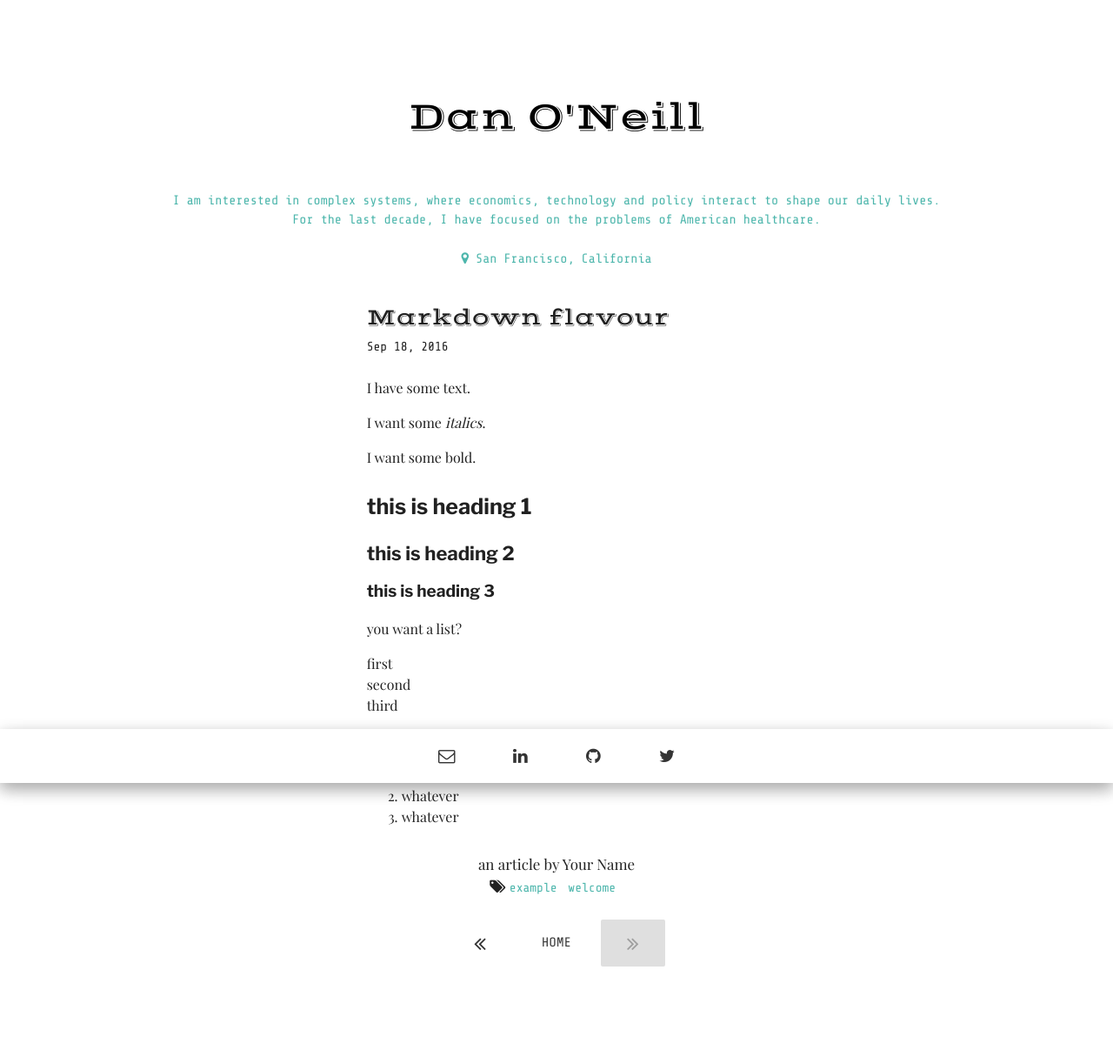
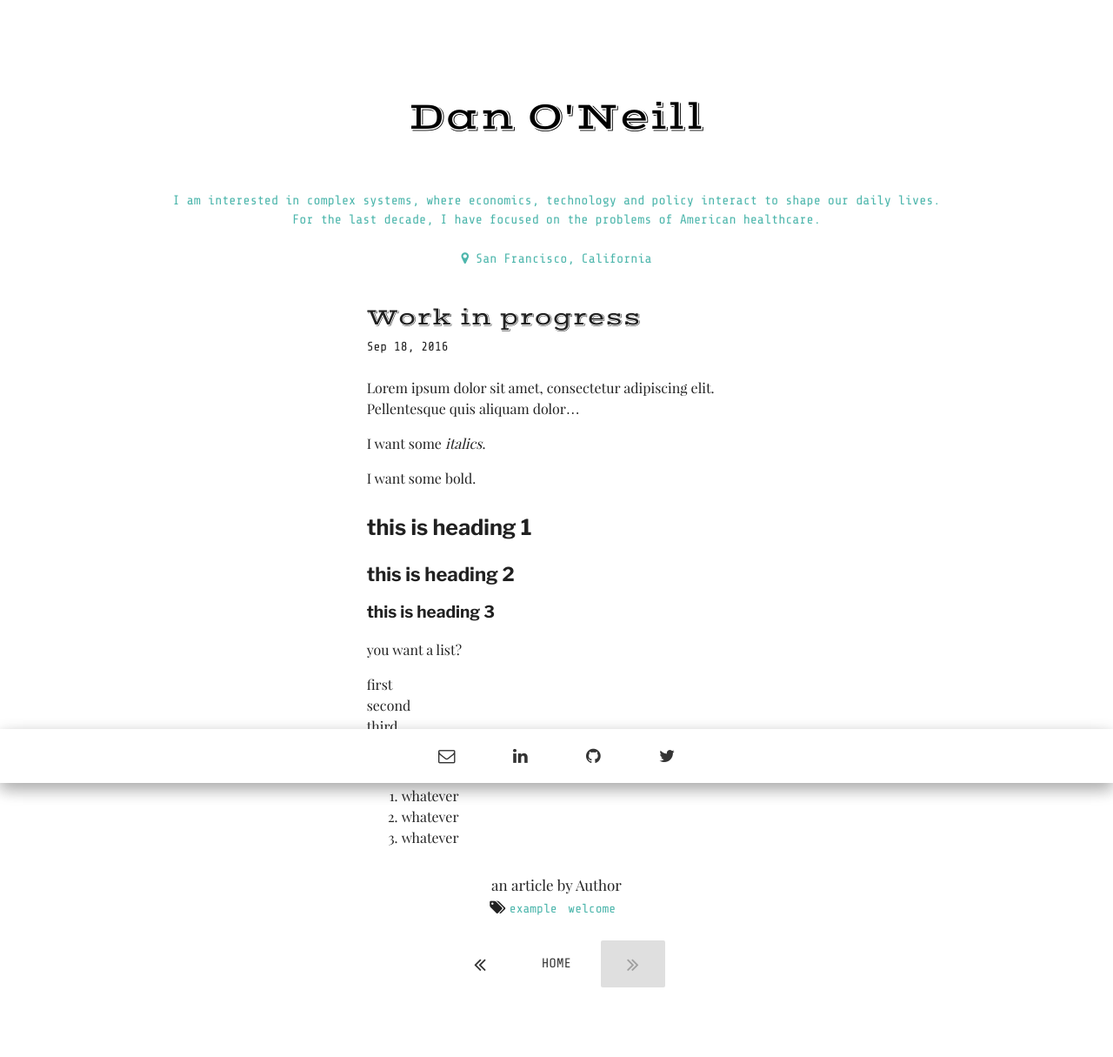
Before and after one commit to danielponeill/danielponeill.github.io, a Jekyll site: the page built from _posts/2016-11-06-welcome.md, in a window 1280 px wide. Shown: the whole page at 87% size. Built offline with Jekyll 4.4.1, drawn with Linux system fonts in a browser that asks for light colours; some web fonts are replaced; before the commit the page ends 1191 px from its top, so only the background shows below that.

Commit message:
Update 2016-11-06-welcome.md

```diff
--- a/_posts/2016-11-06-welcome.md
+++ b/_posts/2016-11-06-welcome.md
@@ -1,12 +1,12 @@
 ---
 layout: post
-title:  "Markdown flavour"
+title:  "Work in progress"
 date:   2016-09-19 00:00:00 +0200
 tags: ['example', 'welcome']
-author: "Your Name"
+author: "Author"
 ---
 
-I have some text.
+Lorem ipsum dolor sit amet, consectetur adipiscing elit. Pellentesque quis aliquam dolor...
 
 I want some _italics_.
 
```
